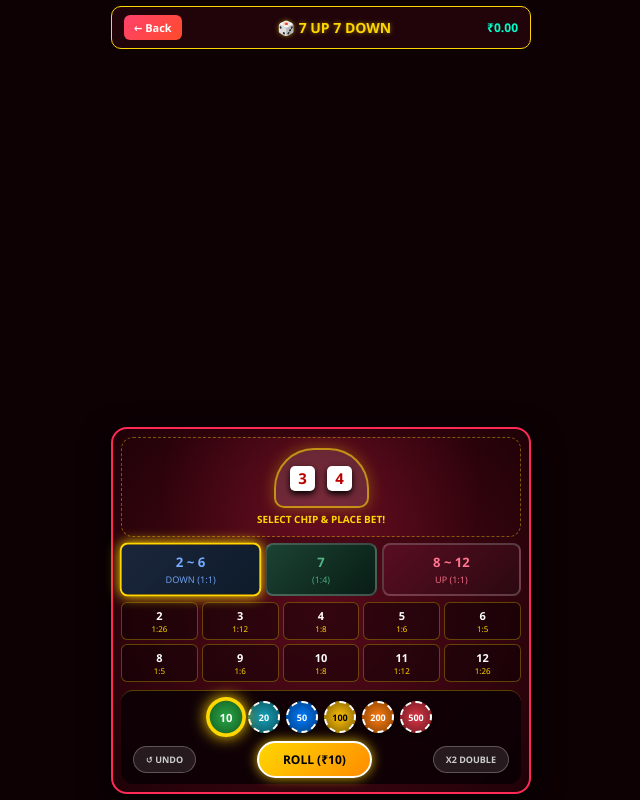
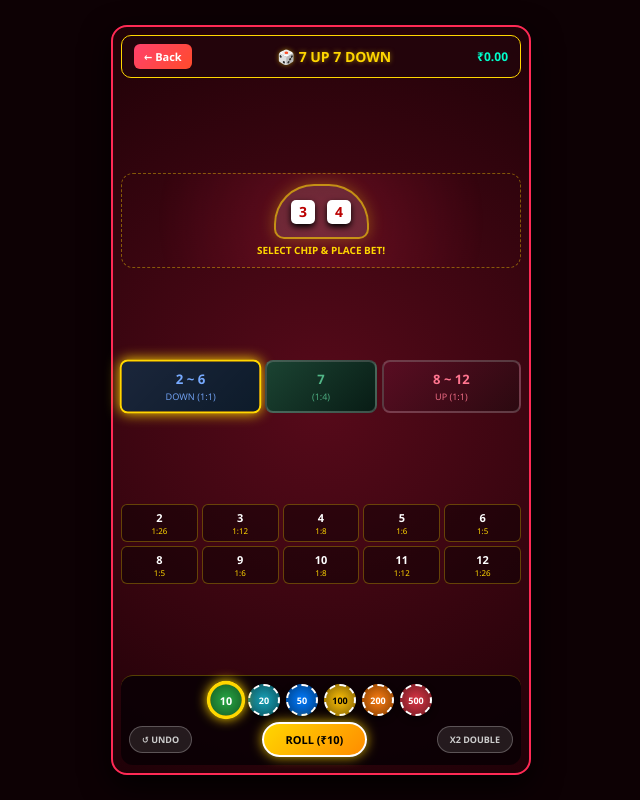
Before and after one commit to sarathisdh-max/dream66-gaming, a website: page mani-app/public/dice.html in a window 1280 px wide. Shown: the whole page, without its empty margins (319-959 px from the left). Drawn offline with Linux system fonts and the light colour scheme.

Commit message:
Update dice.html

```diff
--- a/mani-app/public/dice.html
+++ b/mani-app/public/dice.html
@@ -2,7 +2,7 @@
 <html lang="en">
 <head>
     <meta charset="UTF-8">
-    <meta name="viewport" content="width=device-width, initial-scale=1.0">
+    <meta name="viewport" content="width=device-width, initial-scale=1.0, maximum-scale=1.0, user-scalable=no">
     <title>DREAM 66 - 7 Up 7 Down Live</title>
     <style>
         * {
@@ -10,17 +10,23 @@
             padding: 0;
             box-sizing: border-box;
             font-family: 'Segoe UI', Tahoma, Geneva, Verdana, sans-serif;
+            touch-action: manipulation;
         }
         body {
             background: #0d0104;
             color: #fff;
-            min-height: 100vh;
+            height: 100vh;
+            height: 100dvh;
             display: flex;
             flex-direction: column;
             align-items: center;
-            justify-content: space-between;
-            padding: 6px;
-            overflow-x: hidden;
+            justify-content: center;
+            padding: 4px;
+            overflow: hidden;
+            position: fixed;
+            width: 100%;
+            left: 0;
+            top: 0;
         }
 
         /* Header Bar */
@@ -34,6 +40,7 @@
             padding: 8px 12px;
             border-radius: 10px;
             border: 1px solid #ffd700;
+            margin-bottom: 4px;
         }
         .back-btn {
             background: linear-gradient(135deg, #ff416c, #ff4b2b);
@@ -52,18 +59,21 @@
             color: #ffd700;
             text-shadow: 0 0 5px rgba(255,215,0,0.5);
         }
-        .balance-box { font-size: 12px; color: #00ffcc; font-weight: 800; }
+        .balance-box { font-size: 12px; color: #00ffcc; font-weight: 900; }
 
-        /* Game Main Stage Viewport */
+        /* Game Main Stage Viewport - Full Screen Luxury */
         .game-viewport {
             width: 100%;
             max-width: 420px;
+            height: 100%;
+            max-height: 750px;
             background: radial-gradient(circle at center, #570a1a 0%, #1f0107 100%);
             border-radius: 16px;
             padding: 8px;
             display: flex;
             flex-direction: column;
             align-items: center;
+            justify-content: space-between;
             box-shadow: 0 10px 30px rgba(0,0,0,0.9);
             border: 2px solid #ff2a55;
             position: relative;
@@ -72,7 +82,7 @@
         /* Glass Dome Stage for 2 Dice */
         .dice-dome-stage {
             width: 100%;
-            height: 100px;
+            height: 95px;
             background: radial-gradient(circle, rgba(255,42,85,0.2) 0%, transparent 80%);
             border: 1px dashed rgba(255,215,0,0.4);
             border-radius: 12px;
@@ -80,12 +90,11 @@
             flex-direction: column;
             align-items: center;
             justify-content: center;
-            margin-bottom: 6px;
             position: relative;
         }
         .glass-dome {
             width: 95px;
-            height: 60px;
+            height: 55px;
             background: rgba(255, 255, 255, 0.12);
             border: 2px solid rgba(255, 215, 0, 0.6);
             border-radius: 40px 40px 10px 10px;
@@ -105,22 +114,22 @@
         }
 
         .dice {
-            width: 25px;
-            height: 25px;
+            width: 24px;
+            height: 24px;
             background: #fff;
             border-radius: 5px;
             display: flex;
             align-items: center;
             justify-content: center;
             font-weight: 900;
-            font-size: 15px;
+            font-size: 14px;
             color: #b00;
             box-shadow: 0 3px 6px #000;
         }
 
         .status-banner {
             font-size: 10px;
-            font-weight: 800;
+            font-weight: 900;
             color: #ffd700;
             margin-top: 4px;
             text-transform: uppercase;
@@ -132,7 +141,6 @@
             display: grid;
             grid-template-columns: 1fr 0.8fr 1fr;
             gap: 5px;
-            margin-bottom: 6px;
         }
         .zone-card {
             border-radius: 8px;
@@ -161,7 +169,6 @@
             display: grid;
             grid-template-columns: repeat(5, 1fr);
             gap: 4px;
-            margin-bottom: 8px;
         }
         .num-card {
             background: rgba(0, 0, 0, 0.4);
@@ -180,17 +187,17 @@
         .num-val { font-size: 11px; font-weight: 900; color: #fff; }
         .num-payout { font-size: 8px; color: #ffd700; }
 
-        /* Curved Chips Bar (Exact Casino Look) */
+        /* Curved Chips Bar */
         .chips-arc-container {
             width: 100%;
-            background: rgba(10, 0, 5, 0.85);
+            background: rgba(10, 0, 5, 0.9);
             border-radius: 12px;
             border-top: 1px solid rgba(255,215,0,0.3);
-            padding: 10px 4px 6px 4px;
+            padding: 8px 4px;
             display: flex;
             flex-direction: column;
             align-items: center;
-            gap: 8px;
+            gap: 6px;
         }
 
         .chips-row {
@@ -226,18 +233,18 @@
 
         .chip-item.active-chip {
             border: 3px solid #ffd700;
-            transform: scale(1.25);
-            box-shadow: 0 0 12px #ffd700;
+            transform: scale(1.2);
+            box-shadow: 0 0 10px #ffd700;
             z-index: 5;
         }
 
-        /* Action Buttons Row (UNDO, DOUBLE, ROLL) */
+        /* Action Buttons Row */
         .action-row {
             width: 100%;
             display: flex;
             justify-content: space-between;
             align-items: center;
-            padding: 0 8px;
+            padding: 0 4px;
         }
         .btn-sub-action {
             background: rgba(255, 255, 255, 0.1);
@@ -256,9 +263,9 @@
             background: linear-gradient(135deg, #ffd700, #ff8c00);
             border: 2px solid #fff;
             color: #000;
-            padding: 8px 24px;
+            padding: 8px 22px;
             border-radius: 20px;
-            font-size: 12px;
+            font-size: 11px;
             font-weight: 900;
             cursor: pointer;
             box-shadow: 0 0 12px rgba(255,215,0,0.8);
@@ -268,15 +275,15 @@
 </head>
 <body>
 
-    <!-- Header Bar -->
-    <div class="header">
-        <a href="index.html" class="back-btn">← Back</a>
-        <div class="title">🎲 7 UP 7 DOWN</div>
-        <div class="balance-box">₹<span id="balance">0.00</span></div>
-    </div>
-
     <!-- Main Viewport -->
     <div class="game-viewport">
+
+        <!-- Header Bar -->
+        <div class="header">
+            <a href="https://dream66-gaming-1.onrender.com" class="back-btn">← Back</a>
+            <div class="title">🎲 7 UP 7 DOWN</div>
+            <div class="balance-box">₹<span id="balance">0.00</span></div>
+        </div>
 
         <!-- Glass Dome Stage -->
         <div class="dice-dome-stage">
@@ -317,7 +324,7 @@
             <div class="num-card" onclick="selectBet('NUM 12', 26, this)"><div class="num-val">12</div><div class="num-payout">1:26</div></div>
         </div>
 
-        <!-- Casino Curved Chips Bar (Exact Matches Photo) -->
+        <!-- Casino Curved Chips Bar -->
         <div class="chips-arc-container">
             <div class="chips-row">
                 <div class="chip-item chip-10 active-chip" onclick="setChip(10, this)">10</div>
@@ -338,6 +345,7 @@
     </div>
 
     <script>
+        // Balance strictly starting at 0.00
         let balance = parseFloat(localStorage.getItem('user_balance')) || 0.00;
         let currentBet = 10;
         let selectedBetName = 'DOWN';
@@ -408,24 +416,21 @@
             const luck = Math.random() * 100;
             let d1 = 1, d2 = 2;
 
-            // Economic Logic: 60% House Margin / 40% User RTP
             if (luck < 60) {
-                // Force Loss
                 if (selectedBetName === 'DOWN') {
-                    d1 = 4; d2 = 5; // Sum 9 (UP)
+                    d1 = 4; d2 = 5;
                 } else if (selectedBetName === 'UP') {
-                    d1 = 1; d2 = 3; // Sum 4 (DOWN)
+                    d1 = 1; d2 = 3;
                 } else {
-                    d1 = 2; d2 = 3; // Sum 5
+                    d1 = 2; d2 = 3;
                 }
             } else {
-                // Force Win
                 if (selectedBetName === 'DOWN') {
-                    d1 = 2; d2 = 3; // Sum 5 (DOWN)
+                    d1 = 2; d2 = 3;
                 } else if (selectedBetName === 'UP') {
-                    d1 = 5; d2 = 5; // Sum 10 (UP)
+                    d1 = 5; d2 = 5;
                 } else if (selectedBetName === 'SEVEN') {
-                    d1 = 3; d2 = 4; // Sum 7
+                    d1 = 3; d2 = 4;
                 } else {
                     d1 = 1; d2 = 1;
                 }
```
